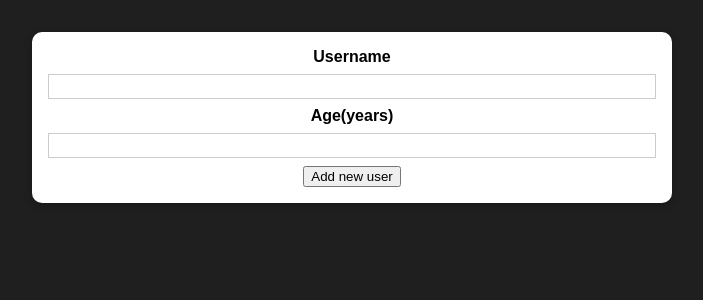
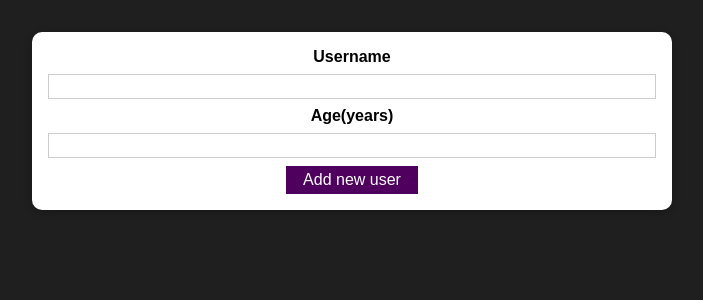
Before and after one commit to Srijanathulung/Simple-app, a React (Create React App) app: page / in a window 1280 px wide. Shown: the top 300 px of the page, without its empty margins (288-991 px from the left). Built offline with nearby package versions, Linux system fonts and the light colour scheme.

Commit message:
Added a reusable Button component

```diff
--- /dev/null
+++ b/src/components/UI/Button.js
@@ -0,0 +1,17 @@
+import React from 'react';
+import classes from './Button.module.css';
+
+const Button = (props) => {
+
+    // type={ props.type || 'button'} this is  done to add button type dynamically
+    return (
+        <button
+        className={classes.button}
+        type={props.type || 'button'}
+        onClick={props.onClicked}
+    >
+        {props.children}
+        </button>
+    )
+ }
+export default Button;
--- /dev/null
+++ b/src/components/UI/Button.module.css
@@ -0,0 +1,19 @@
+.button {
+  font: inherit;
+  border: 1px solid #4f005f;
+  background: #4f005f;
+  color: white;
+  padding: 0.25rem 1rem;
+  cursor: pointer;
+}
+
+.button:hover,
+.button:active {
+  background: #741188;
+  border-color: #741188;
+}
+
+.button:focus {
+  /* background-color: red; */
+  outline: none;
+}
--- a/src/components/Users/AddUser.js
+++ b/src/components/Users/AddUser.js
@@ -1,6 +1,7 @@
 import React from 'react';
 import Card from '../UI/Card';
 import classes from './AddUser.module.css';
+import Button from '../UI/Button';
 
 const AddUser = (props) => {
 
@@ -15,7 +16,7 @@
             <input type='text' id='username'></input>
             <label htmlFor='age'>Age(years)</label>
             <input type='number' id='age'></input>
-            <button type='submit'>Add new user</button>
+            <Button type='submit'>Add new user</Button>
 
         </form>
         </Card>
```
